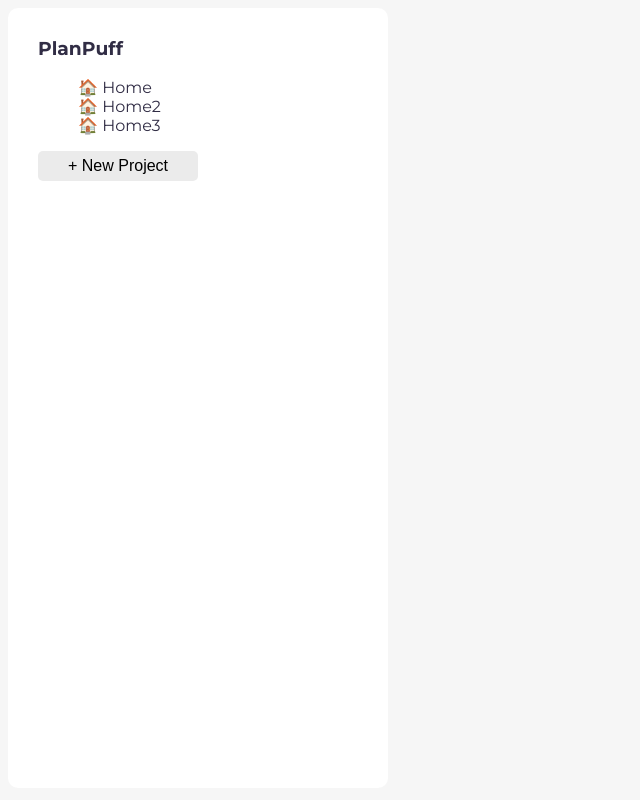
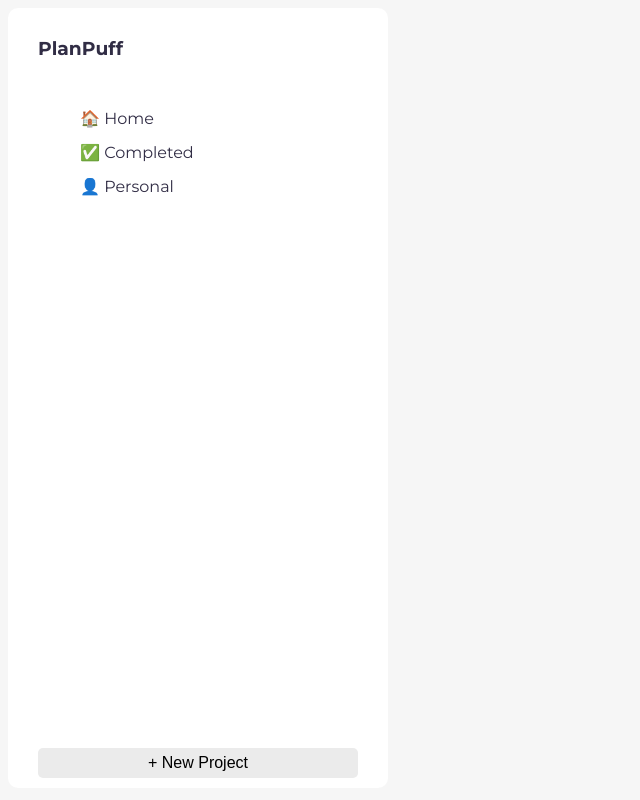
Before and after one commit to Rafaseoanes/Odin_Todo-List, a website built with webpack: page src/index.html in a window 1280 px wide. Shown: the whole page, without its empty margins (0-640 px from the left). Built offline with nearby package versions, Linux system fonts and the light colour scheme.

Commit message:
Dom manipulation for when a project is created implemented

```diff
--- a/src/dom-manipulation.js
+++ b/src/dom-manipulation.js
@@ -3,25 +3,22 @@ function manipulateDom(data) {
   const projectList = document.getElementById("projectList");
   const newProjectBtn = document.getElementById("newProjectBtn");
   const userInputDialog = document.getElementById("modal");
+  //
 
+  // window.addEventListener("load", () => {
+  for (let item of data) {
+    // console.dir(data[0])
 
-  window.addEventListener("load", () => {
+    const project = document.createElement("li");
+    project.innerText = item.title;
+    projectList.append(project);
+    //   }
+    // });
 
-    for(let item of data){
-      // console.dir(data[0])
-
-      const project = document.createElement("li")
-      project.innerText = item.title
-      projectList.append(project)
-
-    }
-
-
-  });
-
-  newProjectBtn.addEventListener("click", () => {
-    userInputDialog.showModal();
-  });
+    newProjectBtn.addEventListener("click", () => {
+      userInputDialog.showModal();
+    });
+  }
 }
 
 export { manipulateDom };
--- a/src/index.html
+++ b/src/index.html
@@ -27,7 +27,7 @@
             <br />
             <p>
               <label for="Description">Description:</label>
-              <input type="text" name="Description" id="Description" />
+              <input type="text" name="Description" id="description" />
             </p>
 
             <br />
--- a/src/index.js
+++ b/src/index.js
@@ -1,10 +1,40 @@
 import Todo from "./todo-constructor";
 import "./style.css";
 import { manipulateDom } from "./dom-manipulation";
+import Project from "./project-constructor";
 
-const homeProject = { title: "🏠 Home", description: "Main home project" };
-const homeProject2 = { title: "🏠 Home2", description: "Main home project" };
-const homeProject3 = { title: "🏠 Home3", description: "Main home project" };
+const Home = { title: "🏠 Home", description: "Main home project" };
+const Completed = { title: "✅ Completed", description: "Completed todos" };
+const Personal = { title: "👤 Personal", description: "Personal todos" };
+
+const data = []
+
+const userInputDialog = document.getElementById("modal");
+const newProjectBtn = document.getElementById("newProjectBtn");
+const createBtn = document.getElementById("createBtn");
+
+//form inputs:
+
+const title = document.getElementById("title");
+const description = document.getElementById("description");
+
+
+newProjectBtn.addEventListener("click", () => {
+  userInputDialog.showModal();
+});
+
+createBtn.addEventListener("click", () => {
+
+
+  // console.log(title.value )
+  // console.log(title.value )
+
+  const project = new Project(title.value, description.value);
+  data.push(project);
+  console.log(project)
+  manipulateDom(data);
+});
+
 const createTodo = function (
   title,
   description = "",
@@ -18,12 +48,12 @@ const createTodo = function (
     const todo = new Todo(title, description, dueDate, priority, project);
     localStorage.setItem(todo.title, JSON.stringify(todo));
     // console.log(localStorage); // get the whole storage
-   //console.dir(JSON.parse(localStorage.getItem(todo.title))); //get one item
+    //console.dir(JSON.parse(localStorage.getItem(todo.title))); //get one item
   }
 };
 
-const data = [homeProject, homeProject2, homeProject3]
-manipulateDom(data);
+const basicData = [Home, Completed, Personal];
+manipulateDom(basicData);
 createTodo("hey", "this is 1");
 // createTodo("hey2", "this is 2");
 // createTodo("hey3", "this is 3");
--- a/src/project-constructor.js
+++ b/src/project-constructor.js
@@ -1,8 +1,12 @@
+
+
 class Project {
   constructor(title, description) {
     this.title = title;
     this.description = description;
   }
-  deleteTodo() {}
+  deleteProject() {}
   updateProject() {}
 }
+
+export default Project
--- a/src/style.css
+++ b/src/style.css
@@ -9,6 +9,8 @@ body {
   border-radius: 10px;
   background-color: white;
   padding: 10px 30px;
+  display: flex;
+  flex-direction: column;
 }
 #content {
   /* height: 100%;
@@ -18,6 +20,7 @@ body {
 }
 li {
   list-style: none;
+  margin: 15px 2px;
 }
 #newProjectBtn {
   border: none;
@@ -25,6 +28,8 @@ li {
   background-color: rgb(235, 235, 235);
   padding: 6px 30px;
   border-radius: 5px;
+  margin-top: auto;
+
 }
 #modal {
   border: none;
@@ -34,6 +39,7 @@ li {
   color: rgb(49, 45, 69);
   line-height: 20px;
   padding: 15px 30px;
+
 }
 #modal p {
   border: solid rgb(159, 156, 173) 1px;
```
